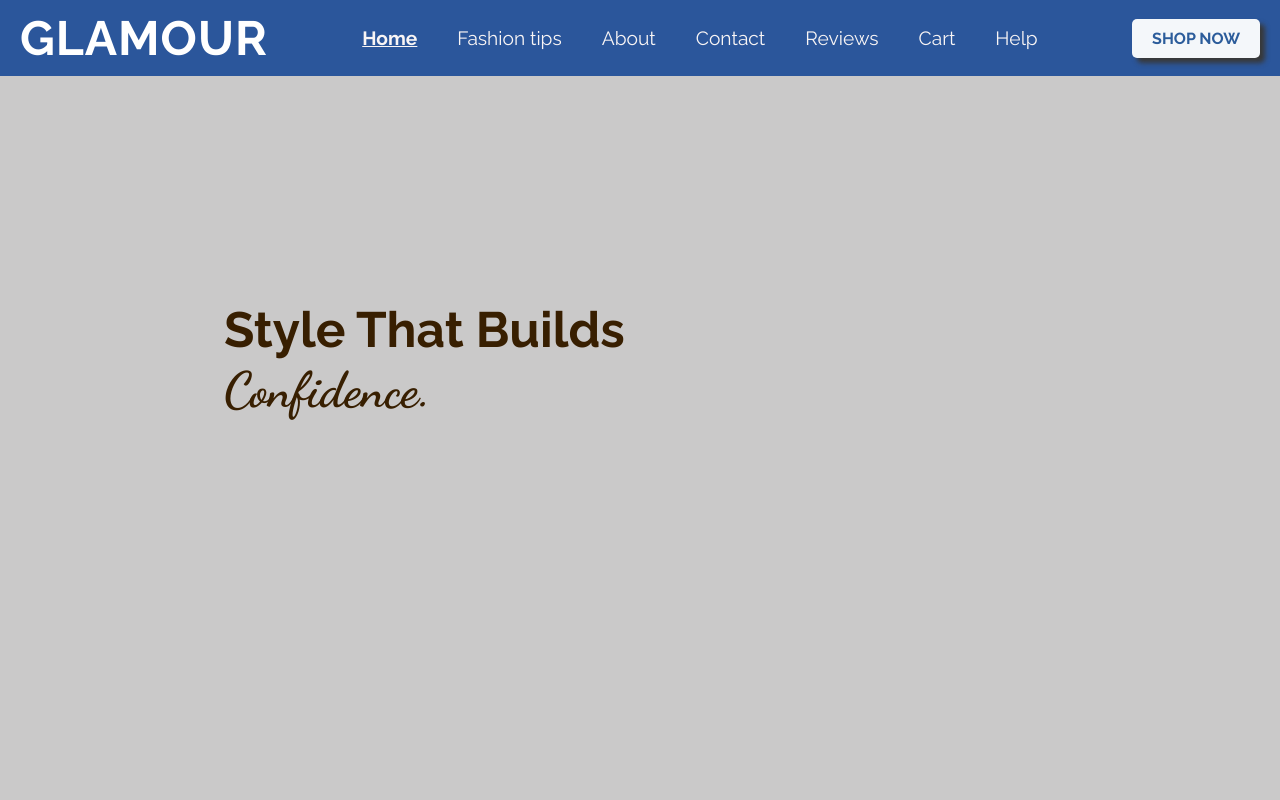
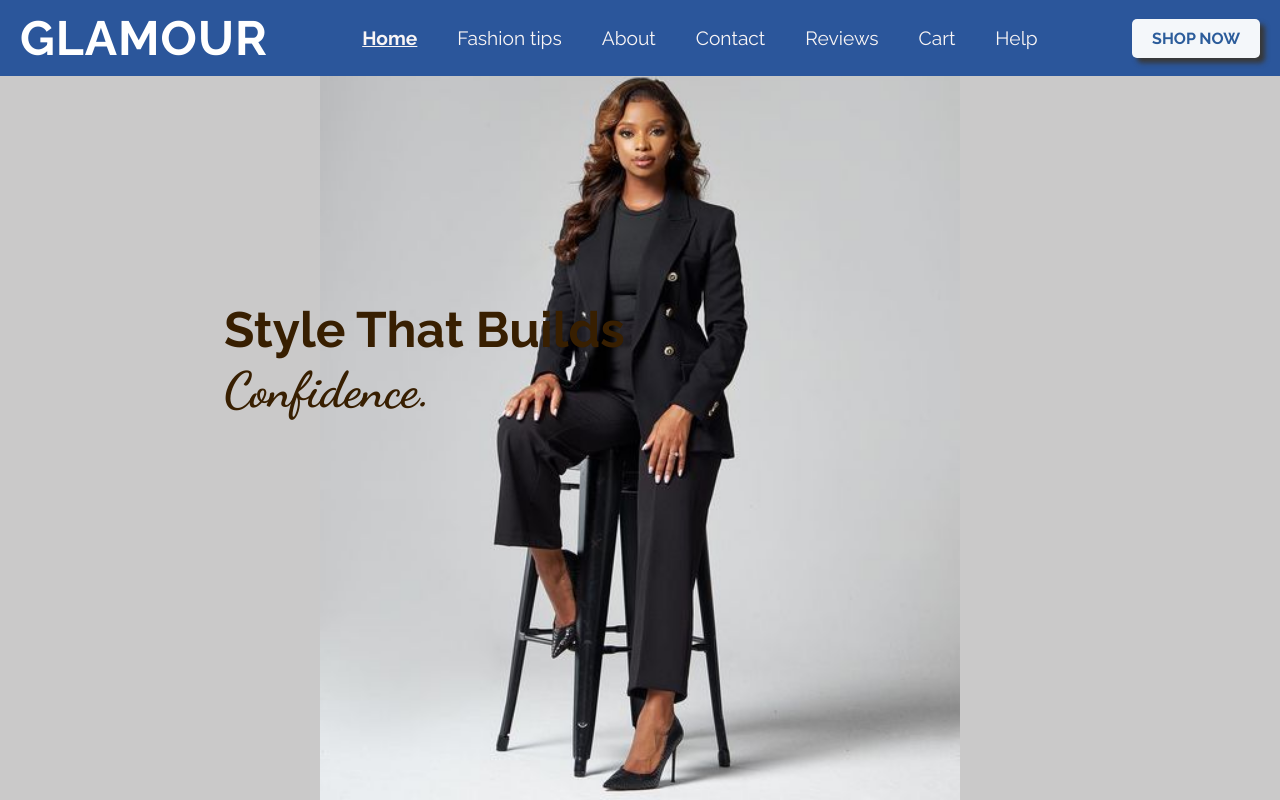
Before and after one commit to Monju12-art/Glamour-Boutique, a plain HTML site: page index.html in a window 1280 px wide. Shown: the top 800 px of the page. Drawn offline with Linux system fonts and the light colour scheme; a script that the page names is missing; files whose address does not match are found by name.

Commit message:
Update index.css

```diff
--- a/index.css
+++ b/index.css
@@ -21,7 +21,7 @@ html {
   header {
     position: relative; /* Set position relative for layering */
     height: 100vh; /* Full viewport height */
-    background-image: url('pictures/homep.jpg');
+    background-image: url('picture/homep.jpg');
     background-size:contain ; /* Ensure the main image covers the entire header */
     background-position: center; /* Center the main image */
     background-repeat: no-repeat; /* Avoid repetition */
```
